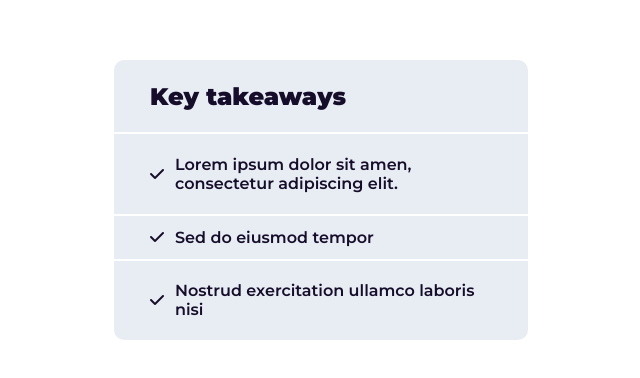
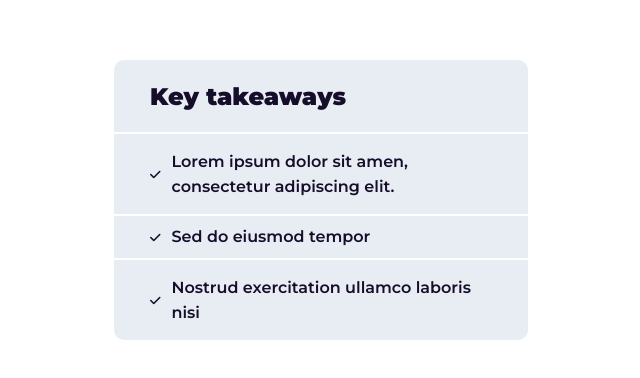
Before and after one commit to basmahieu/End-of-Field-Challenge, a plain HTML site: page exercise-1/index.html in a window 1280 px wide. Shown: the part 208-586 px from the top of the page, 319-959 px from the left. Drawn offline with Linux system fonts and the light colour scheme.

Commit message:
Completed exercise-1

```diff
--- a/exercise-1/css/style.css
+++ b/exercise-1/css/style.css
@@ -7,6 +7,8 @@ Body {
   font-family: "Montserrat", sans-serif;
   color: #160d2a;
 }
+
+/* Center table */
 
 .container {
   height: 100%;
@@ -33,7 +35,6 @@ th {
   font-weight: 900;
   font-size: 18pt;
   text-align: left;
-  border-width: 414px;
   padding-left: 36px;
   padding-right: 36px;
   height: 70px;
@@ -41,10 +42,9 @@ th {
 
 tr td {
   border-top: 2px solid white;
-  border-spacing: 0;
-
   font-weight: 600;
   font-size: 12pt;
+  line-height: 1.6;
   padding-left: 36px;
 }
 
@@ -52,3 +52,9 @@ tr td {
   padding-left: 10px;
   padding-right: 36px;
 }
+
+/* Fontawesome */
+
+.fas {
+  font-size: 12px;
+}
```
Also changed, not shown: exercise-1/index.html (+0 -29 lines).
